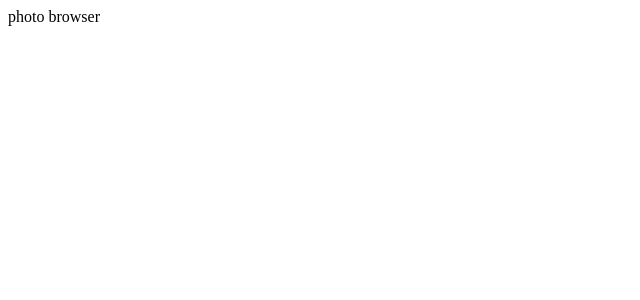
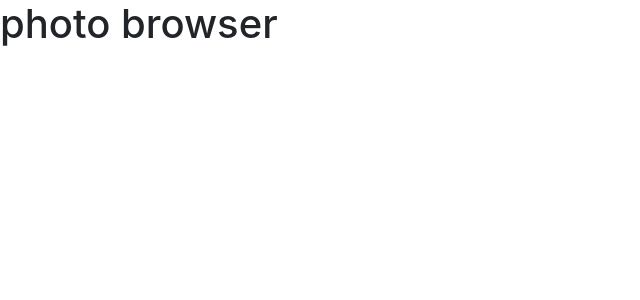
Before and after one commit to mateuszit/photo-browser, an Angular app: page /photo-browser in a window 1280 px wide. Shown: the top 300 px of the page, without its empty margins (0-640 px from the left). Built offline with nearby package versions, Linux system fonts and the light colour scheme.

Commit message:
bootstrap styles

```diff
--- a/package.json
+++ b/package.json
@@ -21,6 +21,7 @@
     "@angular/platform-browser": "^5.2.0",
     "@angular/platform-browser-dynamic": "^5.2.0",
     "@angular/router": "^5.2.0",
+    "bootstrap": "^4.1.3",
     "core-js": "^2.4.1",
     "rxjs": "^5.5.6",
     "zone.js": "^0.8.19"
--- a/src/app/photo-browser/photo-browser.html
+++ b/src/app/photo-browser/photo-browser.html
@@ -1 +1 @@
-photo browser
+<h1>photo browser</h1>
```
Also changed, not shown: .angular-cli.json, 1 other file (tests, documents, lock files or other folders).
